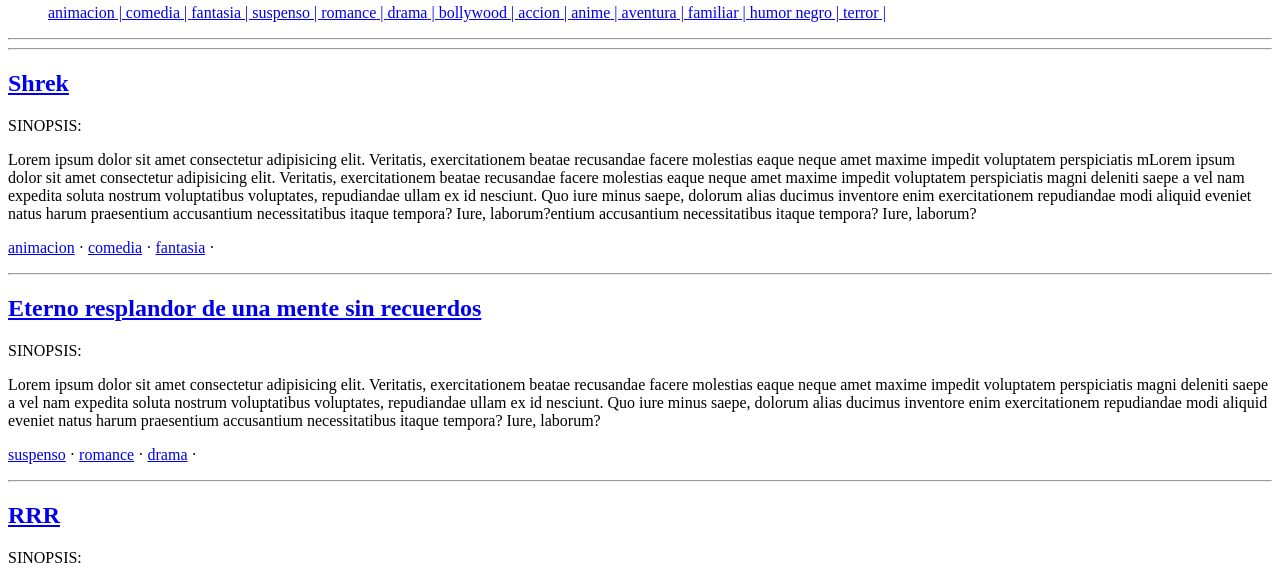
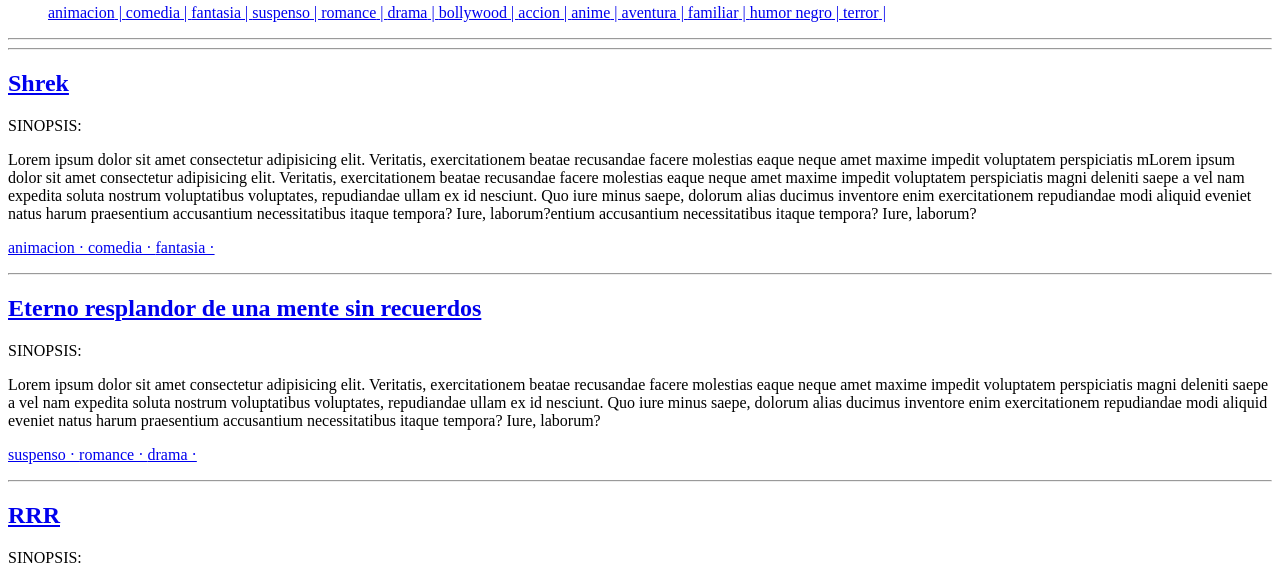
Before and after one commit to Axundra/ReactJS, a React (Vite) app: page / in a window 1280 px wide. Shown: the part 189-768 px from the top of the page. Built offline with nearby package versions, Linux system fonts and the light colour scheme.

Commit message:
retoques y cambios

```diff
--- a/src/App.jsx
+++ b/src/App.jsx
@@ -1,16 +1,17 @@
 import { Nav } from './components/NavBar'
-import { PeliID, PelisCateg } from './components/Layout'
 import { BrowserRouter, Routes, Route } from 'react-router-dom'
 import { Cart, ClickAdd } from './components/CartWidget'
-import { PeliLista } from './components/itemListContainer'
+import { PeliLista } from './components/itemList'
+import { PelisCateg } from './components/categList'
+import peliculas from './mock/asyncMock'
 
 function App() {
   return <BrowserRouter>
     <Nav />
     <Routes>
-      <Route path='/' element={<PeliLista />} />
+      <Route path='/' element={<PeliLista arr={peliculas} />} />
       <Route path='/cart' element={<Cart />} />
-      <Route path='/pelicula/:peliID' element={<PeliID click={<ClickAdd/>}/>} />
+      {/* <Route path='/pelicula/:peliID' element={<PeliID click={<ClickAdd />} />} /> */}
       <Route path='/categoria/:peliCat' element={<PelisCateg />} />
     </Routes>
   </BrowserRouter>
--- /dev/null
+++ b/src/components/categList.jsx
@@ -0,0 +1,16 @@
+import peliculas from "../mock/asyncMock";
+import { useParams } from "react-router-dom";
+
+
+export const PelisCateg = () => {
+    const { catParam } = useParams()
+    const filtro = peliculas.filter((element) => element.categoria === catParam);
+
+    return (
+        <ul key="a">
+            {filtro.map((element) => (
+            <li key={element.id}>{element}</li>
+            ))}
+        </ul>
+    );
+}
--- /dev/null
+++ b/src/components/itemList.jsx
@@ -0,0 +1,20 @@
+import { Link } from "react-router-dom"
+import peliculas from "../mock/asyncMock";
+
+export const PeliLista = () => {
+    let keys = 0;
+    return (peliculas.map(el => {
+        return (<section key={`peliKey_${(keys += 1)}`}>
+            <Link to={`/pelicula/${el.id}`}><h2>{el.titulo}</h2></Link>
+            <p>SINOPSIS:</p>
+            <p>{el.descripcion}</p>
+            <p>{el.categoria.map((elCat) => {
+                return (<Link to={`/categoria/${elCat}`} key={elCat}>{`${elCat} · `}</Link>)
+            })}
+            </p>
+            <hr />
+        </section>
+        )
+    })
+    )
+}
--- a/src/components/itemListContainer.jsx
+++ /dev/null
@@ -1,51 +0,0 @@
-import { Link } from "react-router-dom"
-import peliculas from "../mock/asyncMock";
-
-/*export const PeliLista = () => {
-
-    const lista = [];
-
-    for (let i = 0; i < peliculas.length; i++) {
-        const id = peliculas[i].id,
-            titulo = peliculas[i].titulo,
-            descripcion = peliculas[i].descripcion,
-            categoria = peliculas[i].categoria;
-
-        peliculas.push(
-            <section key={i}>
-                <Link to={`/pelicula/${id}`}><h2>{titulo}</h2></Link>
-                <p>SINOPSIS:</p>
-                <p>{descripcion}</p>
-                <p>{categoria.map((el) => {
-                    return (<><Link to={`/categoria/${el}`} key={el}>{el}</Link> · </>)
-                })}</p>
-                <hr />
-            </section>
-        )
-    }
-    return lista;
-}
- */
-
-export const PeliLista = () => {
-    const key = 0;
-
-    return (
-        peliculas.map(el => {
-            return (
-                <section key={key + 2000}>{/* numero grande para evitar conflictos con otas keys */}
-                    <Link to={`/pelicula/${el.id}`}><h2>{el.titulo}</h2></Link>
-                    <p>SINOPSIS:</p>
-                    <p>{el.descripcion}</p>
-                    <p>{el.categoria.map((elCat) => {
-                        return (<><Link to={`/categoria/${elCat}`} key={elCat}>{elCat}</Link> · </>)
-                    })}
-                    </p>
-                    <hr />
-                </section>
-            )
-        })
-    )
-}
-
-//<pushHTML arr={lista} id={id} titulo={titulo} descripcion={descripcion} categoria={categoria} i={i}/>
```
Also changed, not shown: src/components/Layout.jsx (+5 -5 lines), 1 other file (tests, documents, lock files or other folders).
